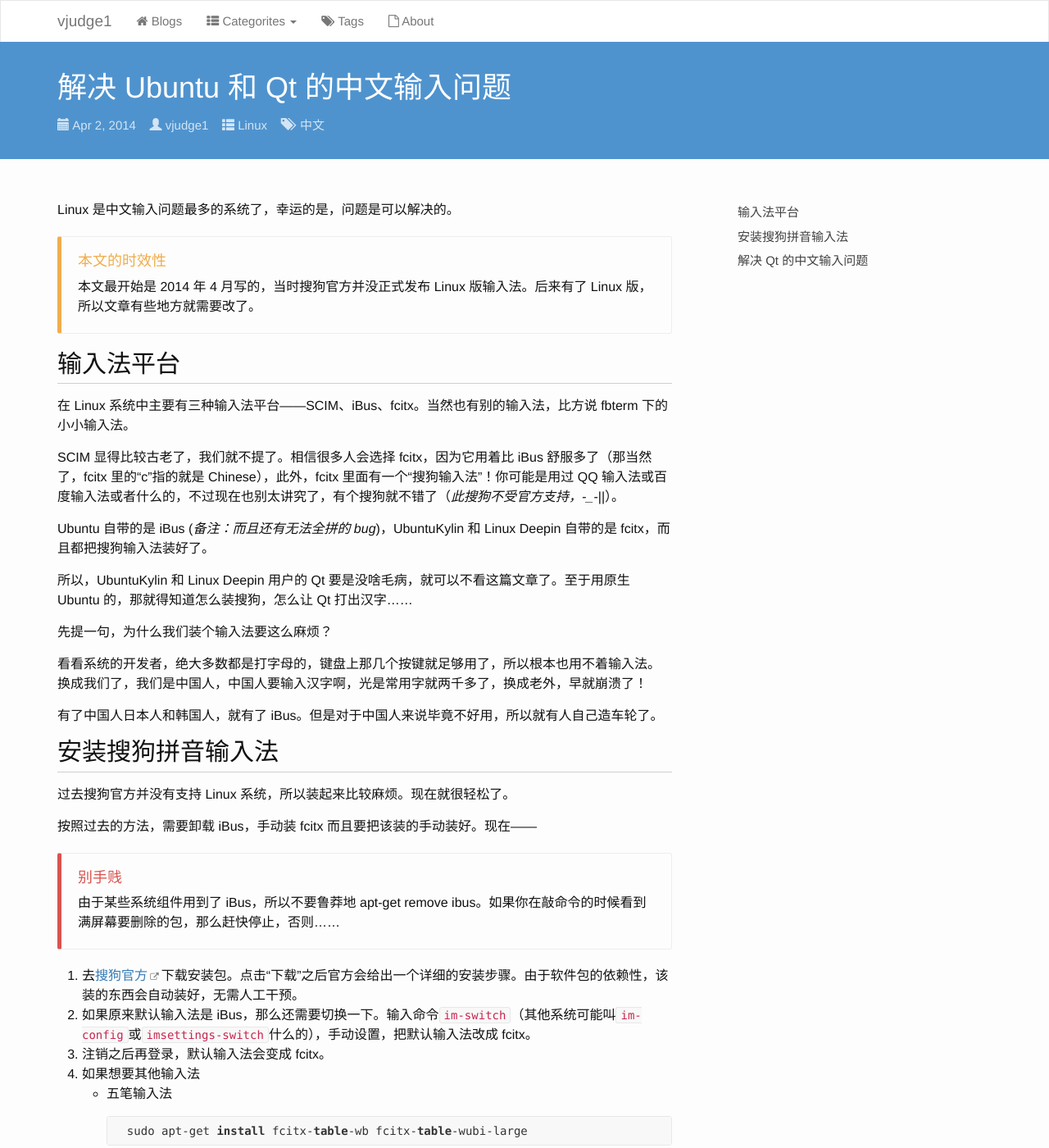
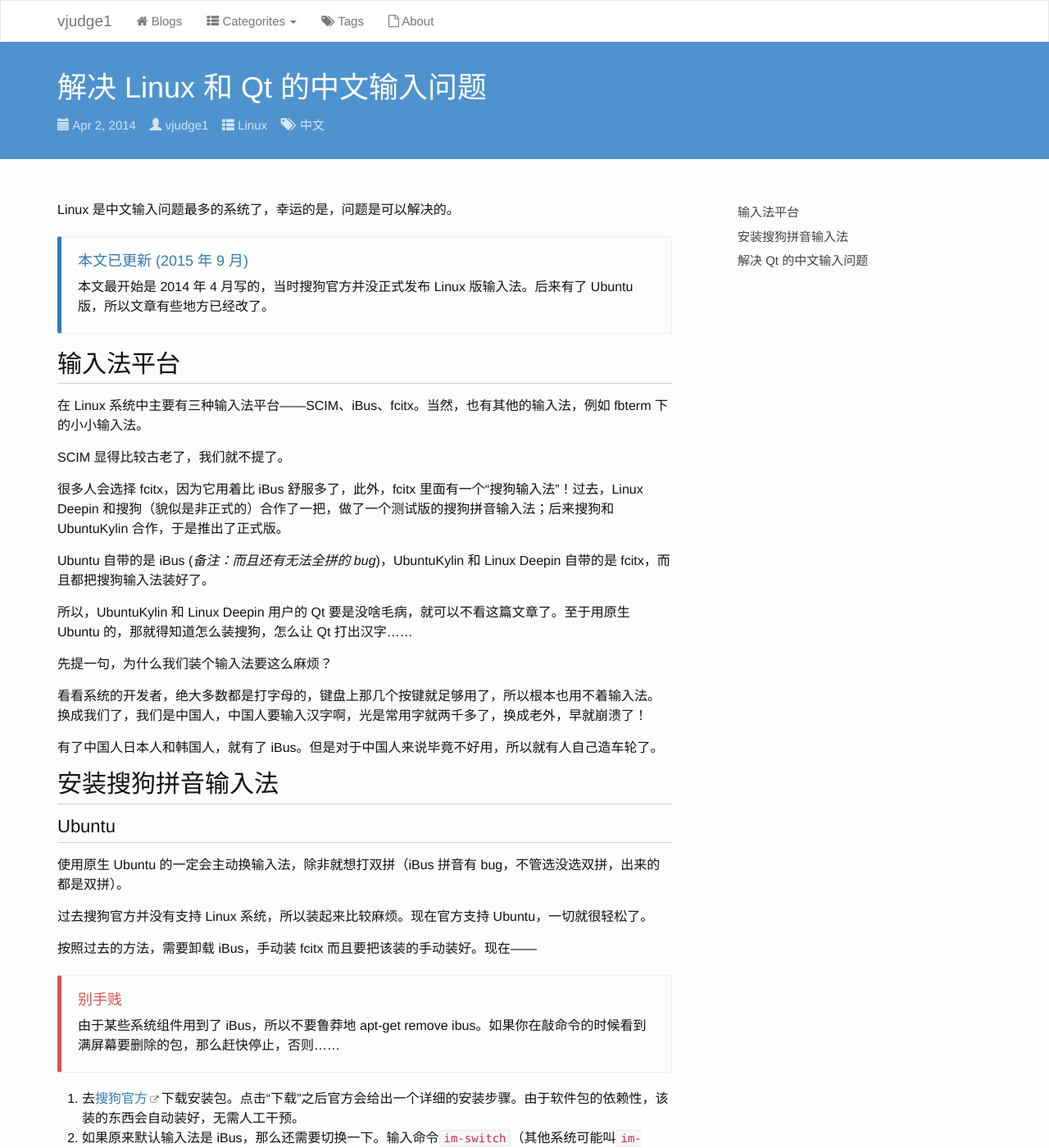
Before and after one commit to upclinux/upclinux.github.io, a Jekyll site: the page built from _posts/2014-04-01-type-chinese-in-linux.markdown, in a window 1280 px wide and 1400 px high. Shown: the whole window at 82% size. Built offline with Jekyll 4.4.1, drawn with Linux system fonts in a browser that asks for light colours; comment, search, counter and statistics services are not loaded; some of the changed text lies outside the part shown.

Commit message:
输入法

```diff
--- a/_posts/2014-04-01-type-chinese-in-linux.markdown
+++ b/_posts/2014-04-01-type-chinese-in-linux.markdown
@@ -1,6 +1,6 @@
 ---
 layout: post
-title: "解决 Ubuntu 和 Qt 的中文输入问题"
+title: "解决 Linux 和 Qt 的中文输入问题"
 date: 2014-04-01 22:15:06
 author: vjudge1
 categories: Linux
@@ -15,16 +15,19 @@ Linux 是中文输入问题最多的系统了，幸运的是，问题是可以
 
 
 
-<div class="callout callout-warning">
-<h4>本文的时效性</h4>
-本文最开始是 2014 年 4 月写的，当时搜狗官方并没正式发布 Linux 版输入法。后来有了 Linux 版，所以文章有些地方就需要改了。
-</div>
+[% callout %]
+本文已更新 (2015 年 9 月)
+
+本文最开始是 2014 年 4 月写的，当时搜狗官方并没正式发布 Linux 版输入法。后来有了 Ubuntu 版，所以文章有些地方已经改了。
+[% endcallout %]
 
 # 输入法平台
 
-在 Linux 系统中主要有三种输入法平台——SCIM、iBus、fcitx。当然也有别的输入法，比方说 fbterm 下的小小输入法。
+在 Linux 系统中主要有三种输入法平台——SCIM、iBus、fcitx。当然，也有其他的输入法，例如 fbterm 下的小小输入法。
 
-SCIM 显得比较古老了，我们就不提了。相信很多人会选择 fcitx，因为它用着比 iBus 舒服多了（那当然了，fcitx 里的“c”指的就是 Chinese），此外，fcitx 里面有一个“搜狗输入法”！你可能是用过 QQ 输入法或百度输入法或者什么的，不过现在也别太讲究了，有个搜狗就不错了（*此搜狗不受官方支持，-_-\|\|*）。
+SCIM 显得比较古老了，我们就不提了。
+
+很多人会选择 fcitx，因为它用着比 iBus 舒服多了，此外，fcitx 里面有一个“搜狗输入法”！过去，Linux Deepin 和搜狗（貌似是非正式的）合作了一把，做了一个测试版的搜狗拼音输入法；后来搜狗和 UbuntuKylin 合作，于是推出了正式版。
 
 Ubuntu 自带的是 iBus (*备注：而且还有无法全拼的 bug*)，UbuntuKylin 和 Linux Deepin 自带的是 fcitx，而且都把搜狗输入法装好了。
 
@@ -38,14 +41,19 @@ Ubuntu 自带的是 iBus (*备注：而且还有无法全拼的 bug*)，UbuntuKy
 
 # 安装搜狗拼音输入法
 
-过去搜狗官方并没有支持 Linux 系统，所以装起来比较麻烦。现在就很轻松了。
+## Ubuntu
+
+使用原生 Ubuntu 的一定会主动换输入法，除非就想打双拼（iBus 拼音有 bug，不管选没选双拼，出来的都是双拼）。
+
+过去搜狗官方并没有支持 Linux 系统，所以装起来比较麻烦。现在官方支持 Ubuntu，一切就很轻松了。
 
 按照过去的方法，需要卸载 iBus，手动装 fcitx 而且要把该装的手动装好。现在——
 
-<div class="callout callout-danger">
-<h4>别手贱</h4>
+[% callout style=danger %]
+别手贱
+
 由于某些系统组件用到了 iBus，所以不要鲁莽地 apt-get remove ibus。如果你在敲命令的时候看到满屏幕要删除的包，那么赶快停止，否则……
-</div>
+[% endcallout %]
 
 1. 去[搜狗官方](http://pinyin.sogou.com/linux/)下载安装包。点击“下载”之后官方会给出一个详细的安装步骤。由于软件包的依赖性，该装的东西会自动装好，无需人工干预。
 2. 如果原来默认输入法是 iBus，那么还需要切换一下。输入命令`im-switch`（其他系统可能叫`im-config`或`imsettings-switch`什么的），手动设置，把默认输入法改成 fcitx。
@@ -61,7 +69,42 @@ Ubuntu 自带的是 iBus (*备注：而且还有无法全拼的 bug*)，UbuntuKy
 
 	* 还有一些输入法，比如 LaTeX 输入法 (输入数学符号)。可以自己到软件包管理器里找。
 
+## Fedora 及其他
+
+以 Fedora 为例。
+
+因为搜狗拼音输入法官方只支持 deb 系列系统，所以接下来只能手动安装。好在它是个输入法，装完之后就没有人打算把它卸载了。
+
+1. 安装 fcitx 和必要的库：
+
+    sudo yum install fcitx fcitx-gtk2 fcitx-gtk3 fcitx-qt4 fcitx-qt5 fcitx-config-tool libidn opencc
+
+2. 使用 `imsettings-switch FCITX` 命令将输入法切换为 fcitx。
+3. 去[搜狗官方](http://pinyin.sogou.com/linux/)下载安装包。不用理会网站的提示，反正我们自己也装不了。
+4. 将安装包中的 data.tar.xz 提取出来。
+5. 切换到 root 用户（以免后面出现权限问题），将 data.tar.xz 解压，并手动安装文件：
+
+    tar -xvf data.tar.xz
+		chmod +x ./usr/bin/* /usr/share/applications/*
+		cp -R etc usr /
+
+6. 其中库文件并没有被放到正确的位置上面，所以
+
+		cp -R /usr/lib/x86_64-linux-gnu/* /usr/lib64
+
+7. 清理临时文件
+
+		rm -r etc usr /usr/lib/x86_64-linux-gnu
+
+8. 如果没有什么异常，那么搜狗拼音输入法就已经装好了。可以用 `sogou-qimpanel` 等命令测试一下是否能正确运行。
+
+不过我在输入“sogou-qimpanel”时遇到提示，说缺少“libopencc.so.1”。我用 `ls /usr/lib64/libopencc*` 发现有一个 `libopencc.so.1.0.0`，所以只需要建立一个软链接：
+
+	sudo ln -s /usr/lib64/libopencc.so.1.0.0 /usr/lib64/libopencc.so.1
+
 # 解决 Qt 的中文输入问题
+
+只讲 Ubuntu 的方法。其他系统思路一样。
 
 ## Qt 程序
 
--- a/static/js/callout.js
+++ b/static/js/callout.js
@@ -1,14 +1,29 @@
-function callout(){
+(function (){
   var ele = document.querySelector('article');
   if (ele === null) return false;
 
   var text = ele.innerHTML;
+  var style;
+  var reg,reg2;
+  // Callout start
   text = text.replace(/<p>\s*?\[%\s*?callout\s*?%\]\s*?<\/p>/g, '<div class="callout callout-primary">');
+  reg = /<p>\s*?\[%\s*?callout\s*?%\]\s*?(.*?)<\/p>/g;
+  while (style=reg.exec(text)) {
+    text=text.replace(reg, '<div class="callout callout-primary"><h4>'+style[1]+'</h4>');
+  }
+
+  reg = /<p>\s*?\[%\s*?callout\s+?style\s*?=\s*?["]{0,1}(.*?)["]{0,1}\s*?%\]\s*?<\/p>/;
+  var reg2 = /<p>\s*?\[%\s*?callout\s+?style\s*?=\s*?["]{0,1}(.*?)["]{0,1}\s*?%\]\s*?(.*?)<\/p>/;
+  while (style=reg.exec(text)) {
+    text=text.replace(reg, '<div class="callout callout-'+style[1]+'">');
+  }
+  while (style=reg2.exec(text)) {
+    text=text.replace(reg2, '<div class="callout callout-'+style[1]+'"><h4>'+style[2]+'</h4>');
+  }
+
+  // endcallout
   text = text.replace(/<p>\s*?\[%\s*?endcallout\s*?%\]\s*?<\/p>/g, '</div>');
-
-  var reg = /<p>\s*?\[%\s*?callout\s+?style\s*?=\s*?["]{0,1}(.*?)["]{0,1}\s*?%\]\s*?<\/p>/;
-  var style;
-  while (style=reg.exec(text)) text=text.replace(reg, '<div class="callout callout-'+style[1]+'">');
+  text = text.replace(/\s*?\[%\s*?endcallout\s*?%\]\s*?<\/p>/g, '</p></div>');
 
   ele.innerHTML = text;
-};callout();
+})();
```
